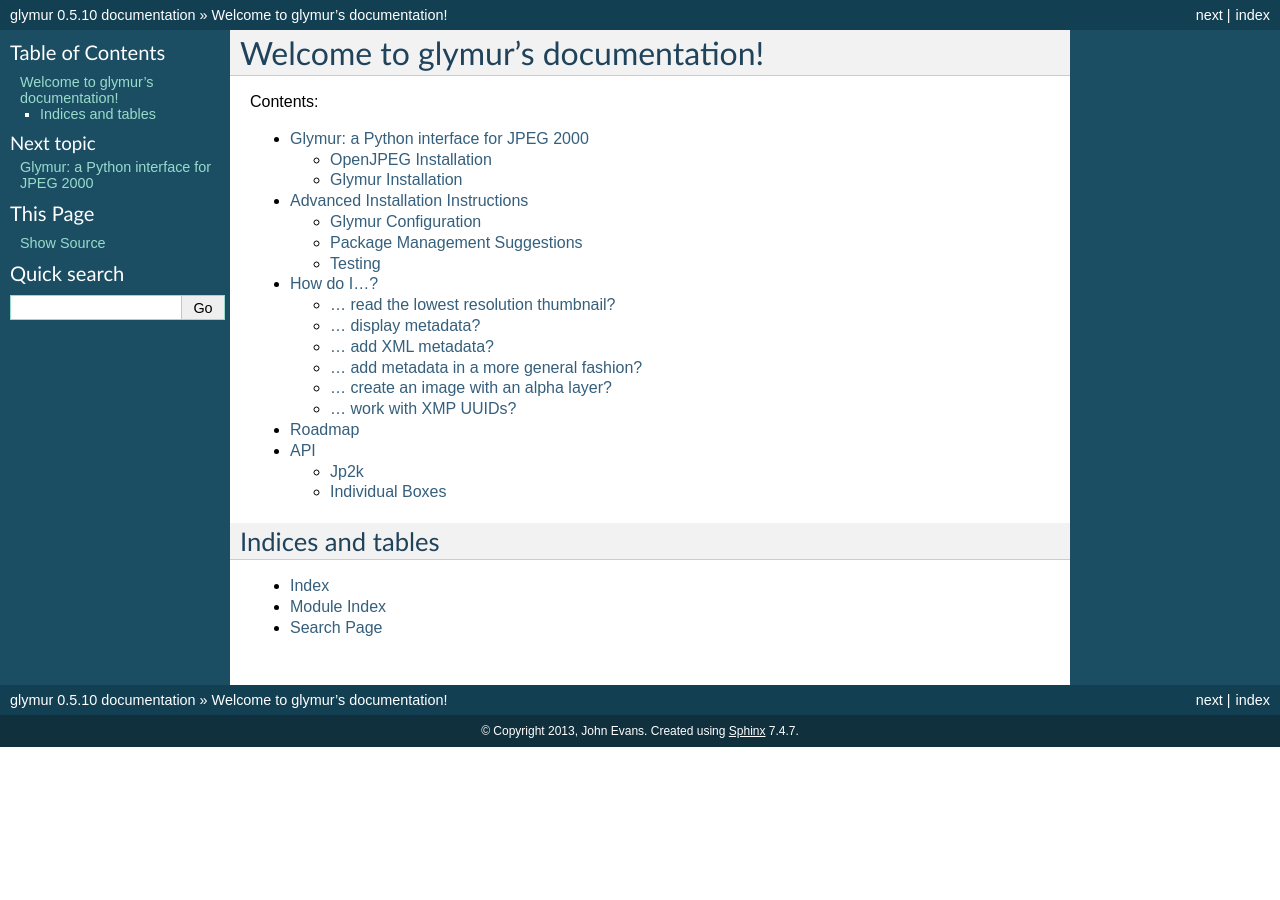
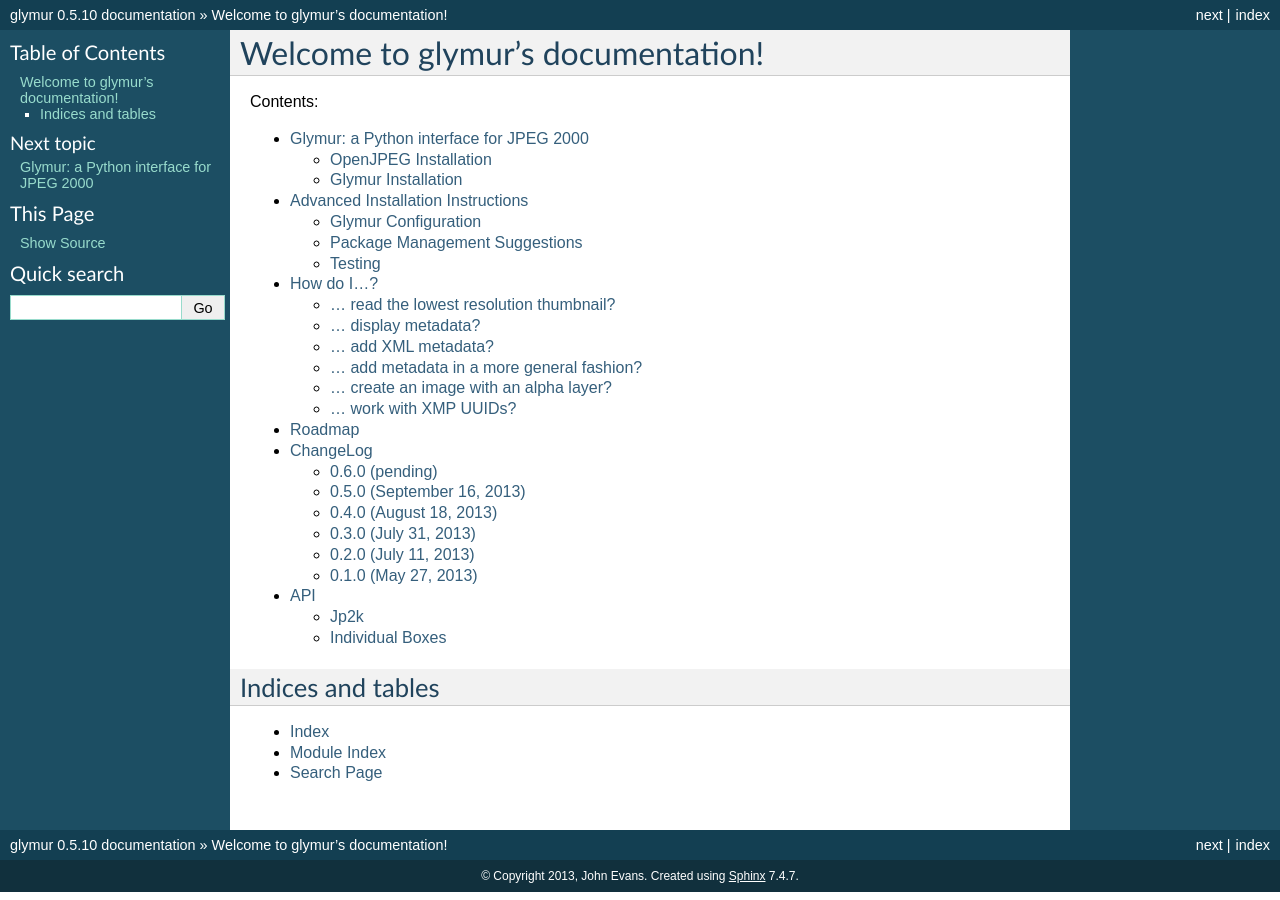
Before and after one commit to quintusdias/glymur, a Sphinx documentation site: the page built from docs/source/index.rst, in a window 1280 px wide. Built offline with Sphinx 7.4.7, drawn with Linux system fonts in a browser that asks for light colours.

Commit message:
Added changelog section to docs.  #171

```diff
--- /dev/null
+++ b/docs/source/changelog.rst
@@ -0,0 +1,42 @@
+---------
+ChangeLog
+---------
+
+0.6.0 (pending)
+===============
+
+      * added set_printoptions, get_printoptions function
+      * dropped support for Python 2.6, added support for Python 3.4
+      * dropped windows support
+      * added write support for JP2 UUID, dataEntryURL, palette, and component mapping boxes
+      * added read/write support for JPX free, number list, and data reference boxes
+      * Added read support for JPX fragment list and fragment table boxes
+      * incompatible change to palette box constructor, it now takes a 2D numpy array instead of a list of 1D arrays
+
+0.5.0 (September 16, 2013)
+==========================
+
+      * added write support when using OpenJPEG version 1.5
+      * added version module
+
+0.4.0 (August 18, 2013)
+==========================
+
+      * added append method
+
+0.3.0 (July 31, 2013)
+==========================
+
+      * added support for OpenJPEG library version 2.0.0
+
+0.2.0 (July 11, 2013)
+==========================
+
+      * added Python 2.6, Python 2.7 on windows
+      * read/write using OpenJPEG library version 2.0.0
+      * read using OpenJPEG 1.4
+
+0.1.0 (May 27, 2013)
+====================
+
+      * first release using development version (2.x) of OpenJPEG
--- a/docs/source/index.rst
+++ b/docs/source/index.rst
@@ -16,6 +16,7 @@
    detailed_installation
    how_do_i
    roadmap
+   changelog
    api
 
 ------------------
```
